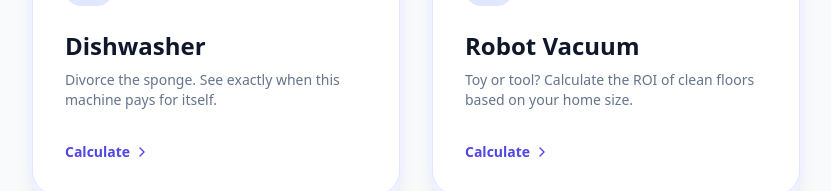
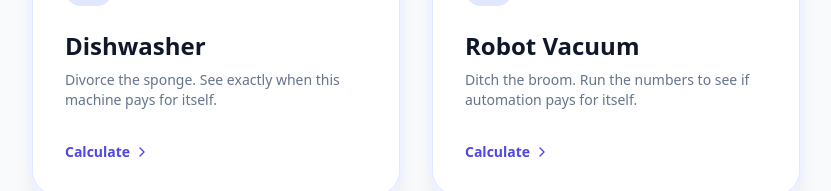
Before and after one commit to happiefruit/freedom-roi-calc, a React (Vite) app: page / in a window 1280 px wide. Shown: the part 467-658 px from the top of the page, without its empty margins (224-1055 px from the left). Built offline with nearby package versions, Linux system fonts and the light colour scheme.

Commit message:
feat(home): Refine robot vacuum description
Update the robot vacuum description to be more engaging and action-oriented, encouraging users to calculate ROI.

```diff
--- a/HomeView.tsx
+++ b/HomeView.tsx
@@ -119,7 +119,7 @@ export const HomeView: React.FC<HomeViewProps> = ({ onSelect }) => {
                     </div>
                     <h3 className="text-2xl font-bold text-slate-900 mb-2">Robot Vacuum</h3>
                     <p className="text-slate-500 text-sm mb-8">
-                        Toy or tool? Calculate the ROI of clean floors based on your home size.
+                        Ditch the broom. Run the numbers to see if automation pays for itself.
                     </p>
                     <div className="flex items-center text-sm font-bold text-indigo-600 group-hover:translate-x-2 transition-transform">
                         Calculate <ChevronRight size={16} className="ml-1" />
```
